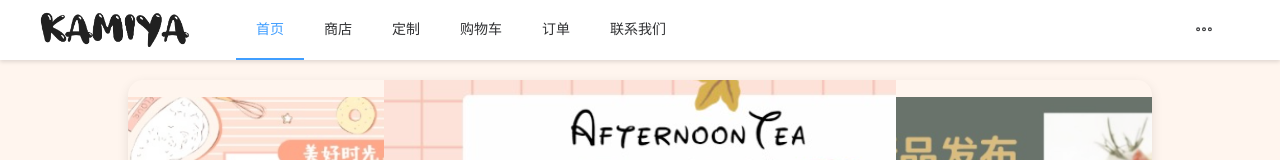
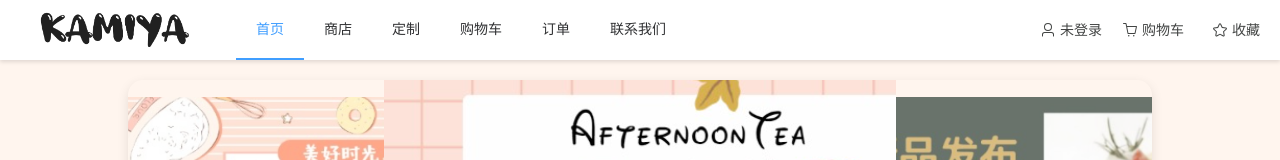
Before and after one commit to KchrisSpace/kamiya, a Vue app: page / in a window 1280 px wide. Shown: the top 160 px of the page. Built offline with nearby package versions, Linux system fonts and the light colour scheme; data requests are answered from the project's data file.

Commit message:
K：登陆，用户账号密码需优化

```diff
--- a/db.json
+++ b/db.json
@@ -21,27 +21,18 @@
       ]
     }
   ],
-  "user_update": [
+  "user_info": [
     {
-      "id": "02",
-      "user_name": "Maybe",
-      "user_gender": "女",
-      "user_email": "123456@qq.com",
-      "user_phone": "12345678901",
-      "user_avatar": "/images/users/avater/user1.png",
-      "created_at": "2025-04-25T21:56:28.881Z",
-      "updated_at": "2025-04-25T22:58:11.068Z"
+      "id": "user1",
+      "username": "user",
+      "password": "000000",
+      "avatar": "/public/images/users/avater/user1.png"
     },
     {
-      "id": "03",
-      "user_name": "chris",
-      "user_password": "123456",
-      "user_gender": "女",
-      "user_email": "123456@qq.com",
-      "user_phone": "12345678901",
-      "user_avatar": "/images/users/avater/user1.png",
-      "updated_at": "2025-04-25T17:51:56.908Z",
-      "created_at": "2025-04-25T17:51:56.908Z"
+      "id": "user2",
+      "username": "user2",
+      "password": "000000",
+      "avatar": "/public/images/users/avater/user2.png"
     }
   ],
   "products_list": [
--- a/src/layout/components/Header.vue
+++ b/src/layout/components/Header.vue
@@ -15,46 +15,101 @@
       <el-menu-item index="/cart">购物车</el-menu-item>
       <el-menu-item index="/order">订单</el-menu-item>
       <el-menu-item index="/contact">联系我们</el-menu-item>
-      <div class="flex-grow" />
+    </el-menu>
     <div class="right-menu">
       <template v-if="!isLoggedIn">
-          <el-menu-item index="/login">登录</el-menu-item>
-          <el-menu-item index="/register">注册</el-menu-item>
+        <el-dropdown trigger="hover" @command="handleCommand">
+          <span class="menu-item">
+            <el-icon><User /></el-icon>
+            <span>未登录</span>
+          </span>
+          <template #dropdown>
+            <el-dropdown-menu>
+              <el-dropdown-item command="login">登录</el-dropdown-item>
+              <el-dropdown-item command="register">注册</el-dropdown-item>
+            </el-dropdown-menu>
+          </template>
+        </el-dropdown>
       </template>
       <template v-else>
-          <el-dropdown>
-            <el-avatar :size="40" :src="userAvatar" />
+        <el-dropdown trigger="hover" @command="handleCommand">
+          <span class="menu-item">
+            <el-avatar :size="24" :src="userAvatar" />
+            <span>{{ userStore.userInfo?.username }}</span>
+          </span>
           <template #dropdown>
             <el-dropdown-menu>
-                <el-dropdown-item>个人中心</el-dropdown-item>
-                <el-dropdown-item @click="handleLogout"
+              <el-dropdown-item command="profile">个人中心</el-dropdown-item>
+              <el-dropdown-item command="orders">我的订单</el-dropdown-item>
+              <el-dropdown-item command="favorites">我的收藏</el-dropdown-item>
+              <el-dropdown-item divided command="logout"
                 >退出登录</el-dropdown-item
               >
             </el-dropdown-menu>
           </template>
         </el-dropdown>
       </template>
+      <el-badge :value="cartCount" :hidden="cartCount === 0" class="cart-badge">
+        <span class="menu-item" @click="goToCart">
+          <el-icon><ShoppingCart /></el-icon>
+          <span>购物车</span>
+        </span>
+      </el-badge>
+      <span class="menu-item" @click="goToFavorites">
+        <el-icon><Star /></el-icon>
+        <span>收藏</span>
+      </span>
     </div>
-    </el-menu>
   </div>
 </template>
 
 <script setup>
-import { ref, watch, computed } from "vue";
-import { useRoute } from "vue-router";
-import { useUserStore } from "../../data_stores/user"
+import { computed, ref, watch } from "vue";
+import { useRoute, useRouter } from "vue-router";
+import { useUserStore } from "../../data_stores/user";
+import { User, ShoppingCart, Star } from "@element-plus/icons-vue";
 
 const route = useRoute();
+const router = useRouter();
 const userStore = useUserStore();
 const activeIndex = ref(route.path);
+const cartCount = ref(0); // 这里可以从购物车store获取实际数量
 
 const isLoggedIn = computed(() => userStore.isLoggedIn);
 const userAvatar = computed(
   () => userStore.userInfo?.avatar || "/public/default-avatar.png"
 );
 
-const handleLogout = () => {
+const handleCommand = (command) => {
+  switch (command) {
+    case "login":
+      router.push("/login");
+      break;
+    case "register":
+      router.push("/register");
+      break;
+    case "profile":
+      router.push("/profile");
+      break;
+    case "orders":
+      router.push("/order");
+      break;
+    case "favorites":
+      router.push("/favorites");
+      break;
+    case "logout":
       userStore.logout();
+      router.push("/");
+      break;
+  }
+};
+
+const goToCart = () => {
+  router.push("/cart");
+};
+
+const goToFavorites = () => {
+  router.push("/favorites");
 };
 
 watch(
@@ -114,7 +169,68 @@ watch(
 .right-menu {
   display: flex;
   align-items: center;
-  gap: 10px;
+  gap: 20px;
+  padding-right: 20px;
+  height: 60px;
+}
+
+.menu-item {
+  display: flex;
+  align-items: center;
+  gap: 4px;
+  cursor: pointer;
+  color: #424443;
+  font-size: 14px;
+  padding: 0;
+  height: 100%;
+  line-height: 60px;
+}
+
+.menu-item:hover {
+  color: #f26371;
+}
+
+.menu-item .el-icon {
+  font-size: 16px;
+  vertical-align: middle;
+}
+
+.menu-item span {
+  vertical-align: middle;
+}
+
+.cart-badge {
+  margin-right: 8px;
+}
+
+:deep(.el-badge__content) {
+  background-color: #f26371;
+}
+
+:deep(.el-dropdown-menu__item) {
+  padding: 8px 20px;
+}
+
+:deep(.el-dropdown-menu__item:hover) {
+  background-color: #f5f7fa;
+  color: #f26371;
+}
+
+:deep(.el-dropdown-menu__item--divided) {
+  border-top: 1px solid #ebeef5;
+}
+
+:deep(.el-dropdown) {
+  border: none;
+}
+
+:deep(.el-dropdown .el-dropdown-link) {
+  color: #424443;
+  font-size: 14px;
+}
+
+:deep(.el-dropdown .el-dropdown-link:hover) {
+  color: #f26371;
 }
 
 :deep(.el-menu--horizontal) {
```
Lines whose indentation alone changed are shown as unchanged.
